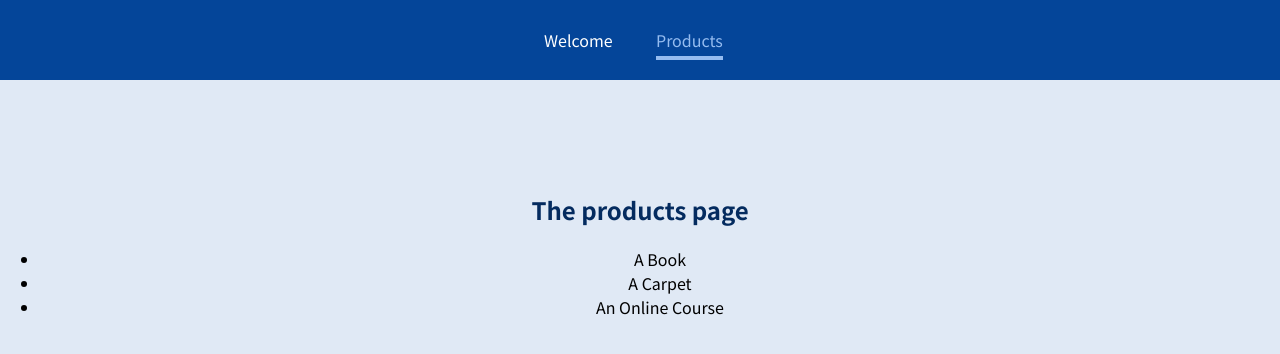
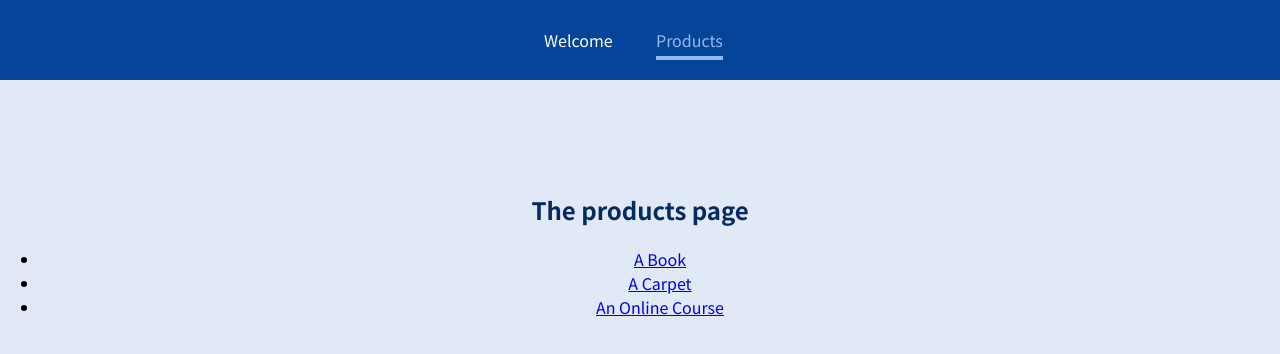
Before and after one commit to colefortner/react-router-demo, a React (Create React App) app: page /products in a window 1280 px wide. Shown: the top 354 px of the page. Built offline with nearby package versions, Linux system fonts and the light colour scheme.

Commit message:
Add Switch and exact to limit route rendering

```diff
--- a/src/App.js
+++ b/src/App.js
@@ -1,5 +1,5 @@
 import "./App.css";
-import { Route } from "react-router-dom";
+import { Route, Switch } from "react-router-dom";
 import Welcome from "./pages/Welcome";
 import Products from "./pages/Products";
 import MainHeader from "./components/MainHeader";
@@ -10,15 +10,17 @@
     <div>
       <MainHeader />
       <main>
+        <Switch>
           <Route path="/welcome">
             <Welcome />
           </Route>
-        <Route path="/products">
+          <Route path="/products" exact>
             <Products />
           </Route>
-        <Route path="/product-detail/:productId">
+          <Route path="/products/:productId">
             <ProductDetail />
           </Route>
+        </Switch>
       </main>
     </div>
   );
--- a/src/pages/Products.js
+++ b/src/pages/Products.js
@@ -1,11 +1,19 @@
+import { Link } from "react-router-dom";
+
 const Products = () => {
   return (
     <section>
       <h1>The products page</h1>
       <ul>
-        <li>A Book</li>
-        <li>A Carpet</li>
-        <li>An Online Course</li>
+        <li>
+          <Link to="/products/p1">A Book</Link>
+        </li>
+        <li>
+          <Link to="/products/p2">A Carpet</Link>
+        </li>
+        <li>
+          <Link to="/products/p3">An Online Course</Link>
+        </li>
       </ul>
     </section>
   );
```
Lines whose indentation alone changed are shown as unchanged.
